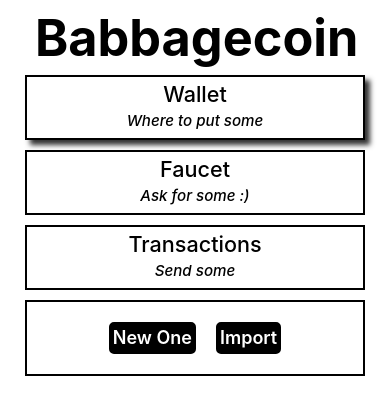
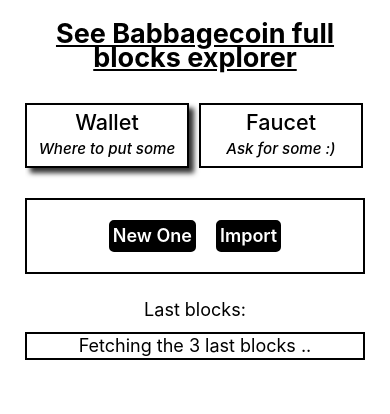
Before and after one commit to ProjectBabbage/babbagecoin, a Vue app in the folder webclient/: page / in a window 390 px wide. Shown: the top 414 px of the page. Built offline with nearby package versions, Linux system fonts and the light colour scheme; no server answers.

Commit message:
adding refreshed 3 last blocks explorer

```diff
--- a/webclient/src/App.vue
+++ b/webclient/src/App.vue
@@ -1,20 +1,25 @@
 <template>
 <div id="main">
-    <h1>Babbagecoin</h1>
+    <a :href="masterUrl" ><h2>See Babbagecoin full blocks explorer</h2></a>
     <Menu id="menu" :currentBox="currentBox" @menuBoxClicked="changeCurrentBox"/>
-    <Content :currentBox="currentBox" />
+    <Content :currentBox="currentBox" :master-url="masterUrl" />
+    <br>
+    <span>Last blocks:</span>
+    <Explorer :master-url="masterUrl" />
 </div>
 </template>
 
 <script>
 import Menu from './components/Menu.vue';
 import Content from './components/Content.vue';
+import Explorer from './components/Explorer.vue'
 
 export default {
-  components: { Menu, Content },
+  components: { Menu, Content, Explorer },
   data(){
     return {
-      currentBox: 'wallet'
+      currentBox: 'wallet',
+      masterUrl: import.meta.env.VITE_MASTER_BASE_URL,
     }
   },
   methods: {
@@ -27,6 +32,10 @@
 
 <style lang="scss" scoped>
 
+a {
+  color: inherit;
+}
+
 h1 {
   font-size: 2.8em;
   line-height: 1.1;
--- a/webclient/src/components/Content.vue
+++ b/webclient/src/components/Content.vue
@@ -7,7 +7,7 @@
     </div>
     <component
       :is="currentBox"
-      :master-url="master_url"
+      :master-url="masterUrl"
       :wallet="wallet"
       @update-wallet="updateWallet"
     >
@@ -19,14 +19,21 @@
 import Wallet from "./content/Wallet.vue";
 import Faucet from "./content/Faucet.vue";
 import Transactions from "./content/Transactions.vue";
+import Explorer from "./Explorer.vue"
 export default {
   name: "Content",
+  components: {
+    Wallet,
+    Faucet,
+    Transactions,
+    Explorer,
+  },
   props: {
     currentBox: String,
+    masterUrl: String,
   },
   data() {
     return {
-      master_url: import.meta.env.VITE_MASTER_BASE_URL,
       wallet: {
         privateKey: null,
         address: null,
@@ -40,11 +47,7 @@
         this.retrieveBalance(newWallet);
     },
   },
-  components: {
-    Wallet,
-    Faucet,
-    Transactions,
-  },
+
   methods: {
     updateWallet(wallet){
       this.wallet = wallet;
@@ -53,7 +56,7 @@
     },
     retrieveBalance() {
       this.axios
-        .get(`${this.master_url}addresses/${this.wallet.address}/balance`)
+        .get(`${this.masterUrl}addresses/${this.wallet.address}/balance`)
         .then(
           (response) => (this.wallet.balance = response.data.balance)
         );
--- /dev/null
+++ b/webclient/src/components/Explorer.vue
@@ -0,0 +1,36 @@
+<template>
+    <div id="block-explorer" v-html="blocks">
+    </div>
+</template>
+<script>
+export default {
+    props: {
+        masterUrl: String,
+    },
+    data(){
+        return {
+            blocks: `<span>Fetching the 3 last blocks .. </span>`,
+            blocksRefreshTimer: null,
+        }
+    },
+    methods: {
+        updateBlocks(){
+            this.axios
+                .get(`${this.masterUrl}/3`)
+                .then(response => {
+                    this.blocks = response.data;
+                });
+        }
+    },
+    created(){
+        clearInterval(this.blocksRefreshTimer);
+        this.blocksRefreshTimer = setInterval(this.updateBlocks, 1500);
+    }
+}
+</script>
+<style scoped>
+#block-explorer{
+    margin-top: 10px;
+    border: 2px solid black;
+}
+</style>
--- a/webclient/src/components/Menu.vue
+++ b/webclient/src/components/Menu.vue
@@ -28,7 +28,8 @@
 
 @media (max-width: 500px) {
   #menu{
-    flex-flow: column;
+    overflow: auto;
+    padding: 10px 0 20px 0;
   }
 }
 
--- a/webclient/src/components/atomic/Button.vue
+++ b/webclient/src/components/atomic/Button.vue
@@ -21,7 +21,6 @@
     color: white;
     border-radius: 5px;
     font-weight: 600;
-    box-shadow: 10px 5px 5px green($color: #000000);
 
     &:hover {
         cursor: pointer;
--- a/webclient/src/components/content/Wallet.vue
+++ b/webclient/src/components/content/Wallet.vue
@@ -108,7 +108,6 @@
     color: white;
     border-radius: 5px;
     font-weight: 600;
-    box-shadow: 10px 5px 5px green($color: #000000);
 
     &:hover {
       cursor: pointer;
```
